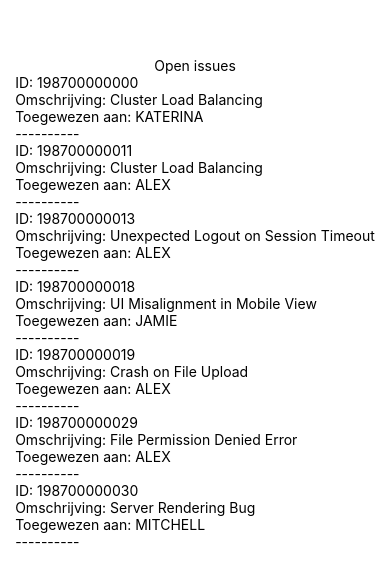
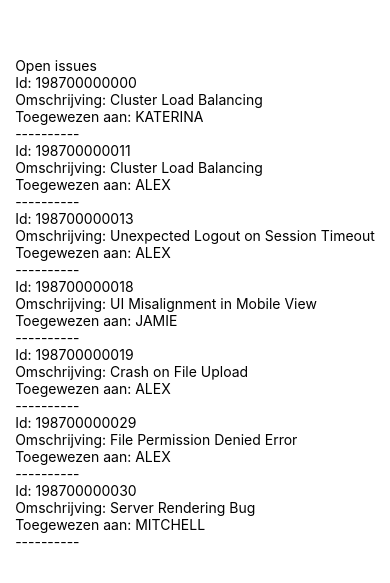
Before and after one commit to JarneAdam/Cross-Platform_Development_Exercise_Les_4, a React Native app: screen / in a window 390 px wide. Shown: the part 119-702 px from the top of the page. Built offline with nearby package versions, Linux system fonts and the light colour scheme.

Commit message:
Added the code from the solution

```diff
--- a/App.js
+++ b/App.js
@@ -1,15 +1,11 @@
-import { StatusBar } from 'expo-status-bar';
+import React from 'react';
 import { StyleSheet, Text, View } from 'react-native';
 import List from './src/components/List';
-import Title from './src/components/Title';
 
 export default function App() {
   return (
     <View style={styles.container}>
-      <Title />
-      <List>
-      </List>
-      <StatusBar style="auto" />
+      <List />
     </View>
   );
 }
--- a/src/components/List.js
+++ b/src/components/List.js
@@ -1,34 +1,29 @@
+import React from 'react';
 import { View, Text } from 'react-native';
 import { issues } from '../../issues';
+import Title from './Title';
 
 const List = () => {
-
-    const extractId = (id) => {
-        if (!id || id.length <= 3) return id || '';
-        return id.slice(3);
-    };
-
-    const toUpper = (name) => {
-        if (!name) return '';
-        const idx = name.indexOf(' ');
-        const firstPart = idx === -1 ? name : name.slice(0, idx);
-        return firstPart.toUpperCase();
-    };
-
-    const openIssues = issues.filter(issue => issue.status === 'Open');
+  const extractId = (id) => id.substr(3);
+  const toUpper = (text) => text.substr(0, text.indexOf(' ')).toUpperCase();
 
   return (
     <View>
-            {openIssues.map(issue => (
-                <View key={issue.id}>
-                    <Text>ID: {extractId(issue.id)}</Text>
+      <Title />
+      {
+        issues
+          .filter(issue => issue.status == 'Open')
+          .map(issue => (
+            <View>
+              <Text>Id: {extractId(issue.id)}</Text>
               <Text>Omschrijving: {issue.description}</Text>
               <Text>Toegewezen aan: {toUpper(issue.assigned)}</Text>
               <Text>----------</Text>
             </View>
-            ))}
+          ))
+      }
     </View>
   );
-};
+}
 
 export default List;
--- a/src/components/Title.js
+++ b/src/components/Title.js
@@ -1,7 +1,6 @@
+import React from 'react';
 import { Text } from 'react-native';
 
-const Title = () => {
-    return <Text>Open issues</Text>;
-};
+const Title = () => <Text>Open issues</Text>;
 
 export default Title;
```
Lines whose indentation alone changed are shown as unchanged.
